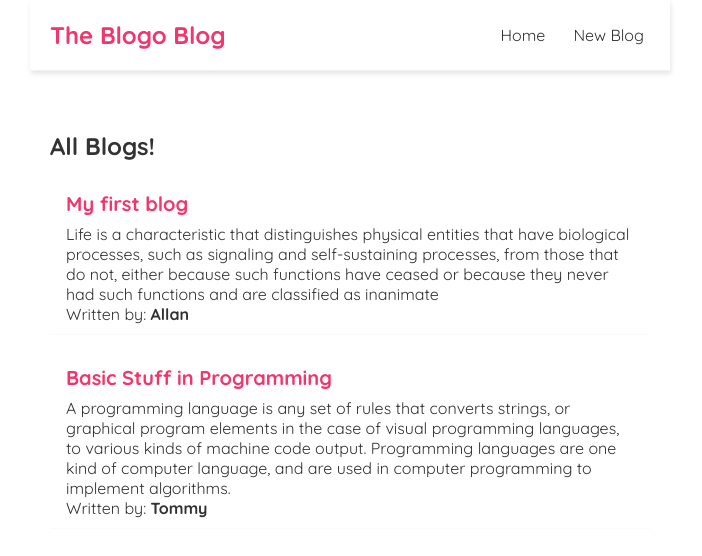
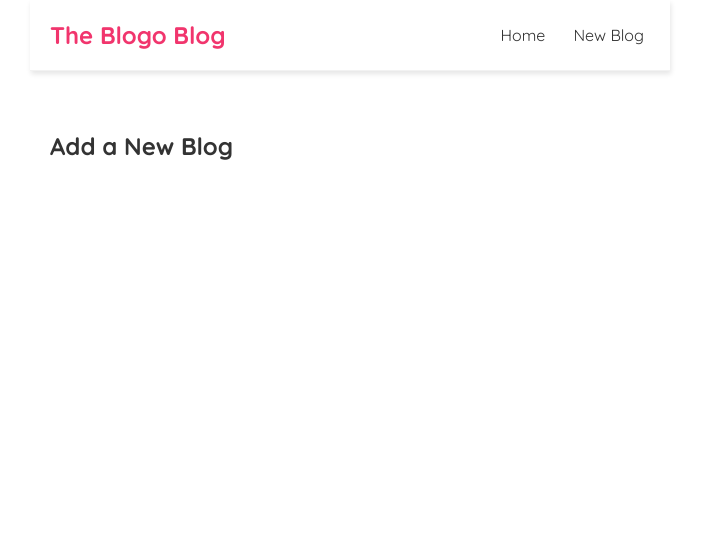
Before and after one commit to Allanetizen/Blogo, a React (Create React App) app: page /create in a window 1280 px wide. Shown: the top 556 px of the page, without its empty margins (290-992 px from the left). Built offline with nearby package versions, Linux system fonts and the light colour scheme; data requests are answered from the project's data file; the HTML template or start-up script is replaced by a standard one.

Commit message:
exact match routes and routes ;)

```diff
--- a/src/App.js
+++ b/src/App.js
@@ -1,10 +1,9 @@
-
 import Navbar from "./Navbar";
 import Home from "./Home";
 import { BrowserRouter as Router, Route, Switch } from "react-router-dom";
+import Create from "./Create";
 
 function App() {
-
   //NB: objects cannot be used as variables
 
   return (
@@ -14,17 +13,16 @@
         <div className="content">
           <Switch>
             {/* makes sure only one route shows at any given time */}
-          <Route path="/">
-            <Home/>
-
+            <Route exact path="/">
+              <Home />
+            </Route>
+            <Route path="/create">
+              <Create/>
             </Route>
           </Switch>
-
-
         </div>
       </div>
     </Router>
-
   );
 }
 
--- /dev/null
+++ b/src/Create.js
@@ -0,0 +1,9 @@
+const Create = () => {
+    return (
+        <div className="create">
+            <h2>Add a New Blog</h2>
+        </div>
+      );
+}
+
+export default Create;
```
Lines whose indentation alone changed are shown as unchanged.
